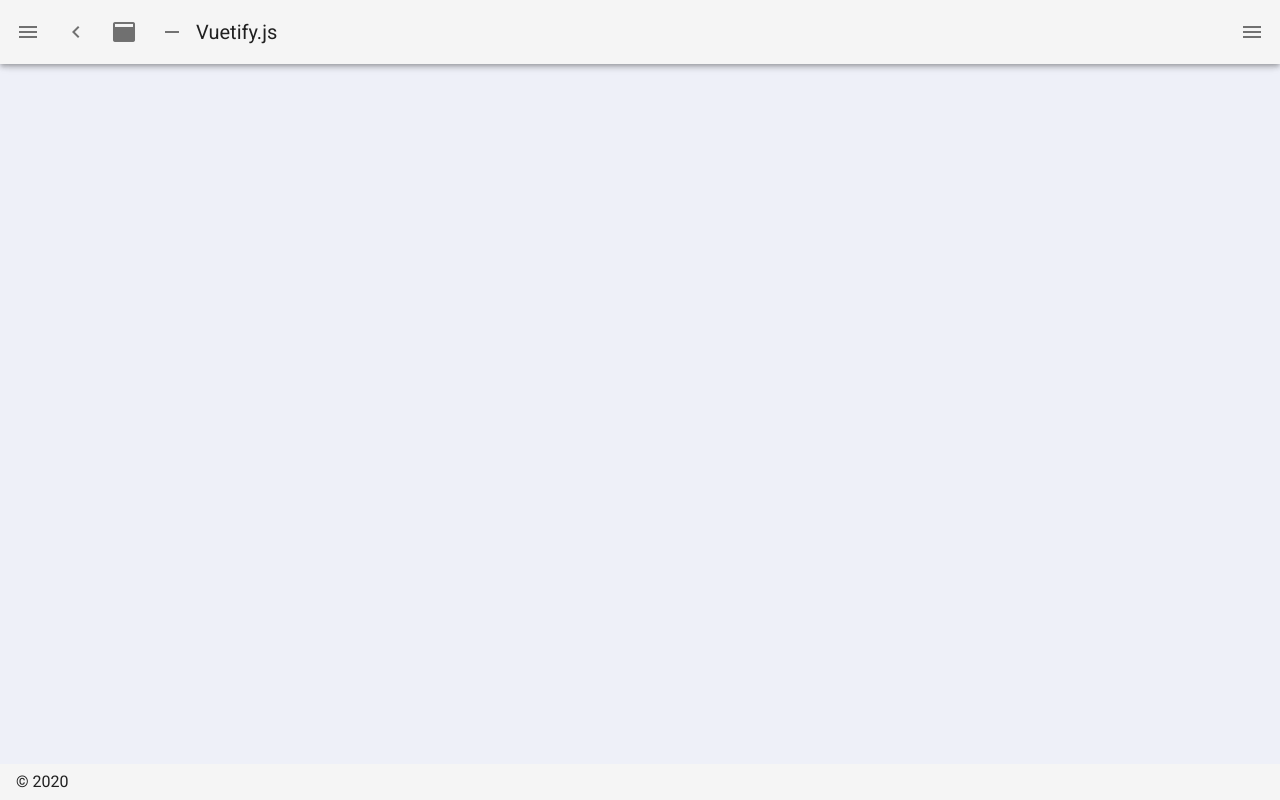
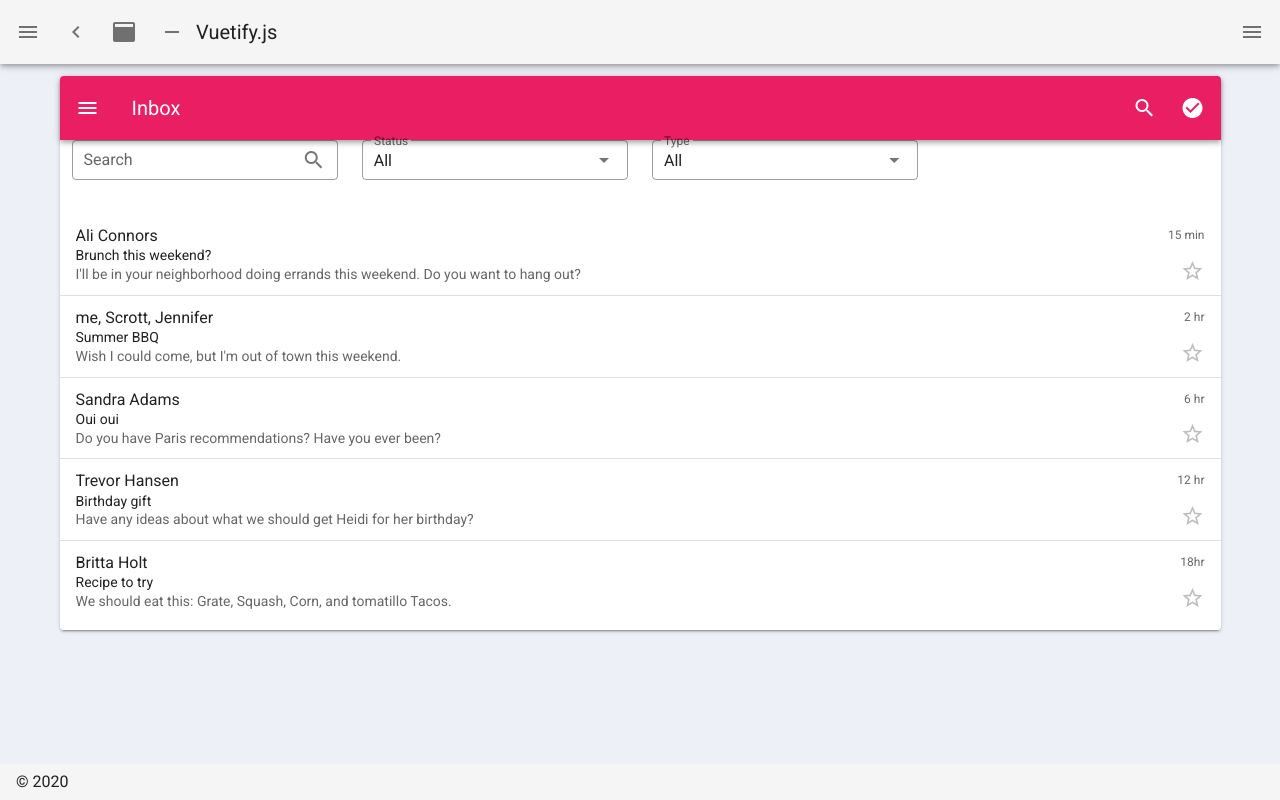
Before and after one commit to Sene68/nuxt_vuetify, a Nuxt app: page /list in a window 1280 px wide. Before the commit this address had no page. Built offline with nearby package versions, Linux system fonts and the light colour scheme.

Commit message:
리스트 샘플 추가 SEARCH 필터 적용

```diff
--- a/layouts/default.vue
+++ b/layouts/default.vue
@@ -115,6 +115,11 @@ export default {
           icon: 'mdi-table',
           title: 'Table Sample',
           to: '/table'
+        },
+        {
+          icon: 'mdi-list',
+          title: 'List Sample',
+          to: '/list'
         }
       ],
       miniVariant: false,
--- /dev/null
+++ b/pages/list.vue
@@ -0,0 +1,192 @@
+<template>
+  <v-card
+    class="mx-auto"
+    max-width="1200s"
+  >
+    <v-toolbar
+      color="pink"
+      dark
+    >
+      <v-app-bar-nav-icon></v-app-bar-nav-icon>
+
+      <v-toolbar-title>Inbox</v-toolbar-title>
+
+      <v-spacer></v-spacer>
+
+      <v-btn icon>
+        <v-icon>mdi-magnify</v-icon>
+      </v-btn>
+
+      <v-btn icon>
+        <v-icon>mdi-checkbox-marked-circle</v-icon>
+      </v-btn>
+    </v-toolbar>
+    <v-row class="mx-auto">
+      <v-col cols="3">
+        <v-text-field
+          v-model="search"
+          append-icon="mdi-magnify"
+          label="Search"
+          outlined
+          dense
+          hide-details
+        ></v-text-field>
+      </v-col>
+      <v-col cols="3">
+        <v-select
+          :items="status"
+          v-model="selectStatus"
+          label="Status"
+          outlined
+          dense
+        ></v-select>
+      </v-col>
+      <v-col cols="3">
+        <v-select
+          :items="types"
+          v-model="selectType"
+          label="Type"
+          outlined
+          dense
+        ></v-select>
+      </v-col>
+    </v-row>
+    <v-list two-line>
+      <v-list-item-group
+        v-model="selected"
+        active-class="pink--text"
+        multiple
+      >
+        <template v-for="(item, index) in filteredItems">
+          <v-list-item :key="item.title">
+            <template v-slot:default="{ active }">
+              <v-list-item-content>
+                <v-list-item-title v-text="item.title"></v-list-item-title>
+
+                <v-list-item-subtitle
+                  class="text--primary"
+                  v-text="item.headline"
+                ></v-list-item-subtitle>
+
+                <v-list-item-subtitle v-text="item.subtitle"></v-list-item-subtitle>
+              </v-list-item-content>
+
+              <v-list-item-action>
+                <v-list-item-action-text v-text="item.action"></v-list-item-action-text>
+
+                <v-icon
+                  v-if="!active"
+                  color="grey lighten-1"
+                >
+                  mdi-star-outline
+                </v-icon>
+
+                <v-icon
+                  v-else
+                  color="yellow darken-3"
+                >
+                  mdi-star
+                </v-icon>
+              </v-list-item-action>
+            </template>
+          </v-list-item>
+
+          <v-divider
+            v-if="index < items.length - 1"
+            :key="index"
+          ></v-divider>
+        </template>
+      </v-list-item-group>
+    </v-list>
+  </v-card>
+</template>
+<script>
+export default {
+  data () {
+    return {
+      selected: [],
+      search: '',
+      selectStatus: null,
+      status: [
+        { text: 'All', value : null },
+        { text: 'select 1', value : 'aa' },
+        { text: 'select 2', value : 'bb' },
+        { text: 'select 3', value : 'cc' },
+        { text: 'select 4', value : 'dd' },
+      ],
+      selectType: null,
+      types: [
+        { text: 'All', value : null },
+        { text: 'types 1', value : 'a' },
+        { text: 'types 2', value : 'b' },
+        { text: 'types 3', value : 'c' },
+        { text: 'types 4', value : 'd' },
+      ],
+      items: [
+        {
+          action: '15 min',
+          headline: 'Brunch this weekend?',
+          subtitle: "I'll be in your neighborhood doing errands this weekend. Do you want to hang out?",
+          title: 'Ali Connors',
+          status : 'a',
+          type : 'b'
+        },
+        {
+          action: '2 hr',
+          headline: 'Summer BBQ',
+          subtitle: "Wish I could come, but I'm out of town this weekend.",
+          title: 'me, Scrott, Jennifer',
+          status : 'a',
+          type : 'c'
+        },
+        {
+          action: '6 hr',
+          headline: 'Oui oui',
+          subtitle: 'Do you have Paris recommendations? Have you ever been?',
+          title: 'Sandra Adams',
+          status : 'b',
+          type : 'a'
+        },
+        {
+          action: '12 hr',
+          headline: 'Birthday gift',
+          subtitle: 'Have any ideas about what we should get Heidi for her birthday?',
+          title: 'Trevor Hansen',
+          status : 'c',
+          type : 'd'
+        },
+        {
+          action: '18hr',
+          headline: 'Recipe to try',
+          subtitle: 'We should eat this: Grate, Squash, Corn, and tomatillo Tacos.',
+          title: 'Britta Holt',
+          status : 'd',
+          type : 'a'
+        }
+      ],
+    }
+  },
+  computed: {
+    filteredItems() {
+      return this.items.filter(item => {
+        if(!this.search) return this.items;
+        return (item.title.toLowerCase().includes(this.search.toLowerCase()) ||
+          item.action.toLowerCase().includes(this.search.toLowerCase())   ||
+          item.headline.toLowerCase().includes(this.search.toLowerCase()) ||
+          item.subtitle.toLowerCase().includes(this.search.toLowerCase()));
+      });
+    }
+  },
+  methods: {
+    clearSearch () {
+      this.search="";
+    },
+    statusFilter(value) {
+      return this.items.filter(item => {
+        if(!value) return this.items;
+        return (item.status.includes(value));
+      });
+    }
+  }
+}
+</script>
```
